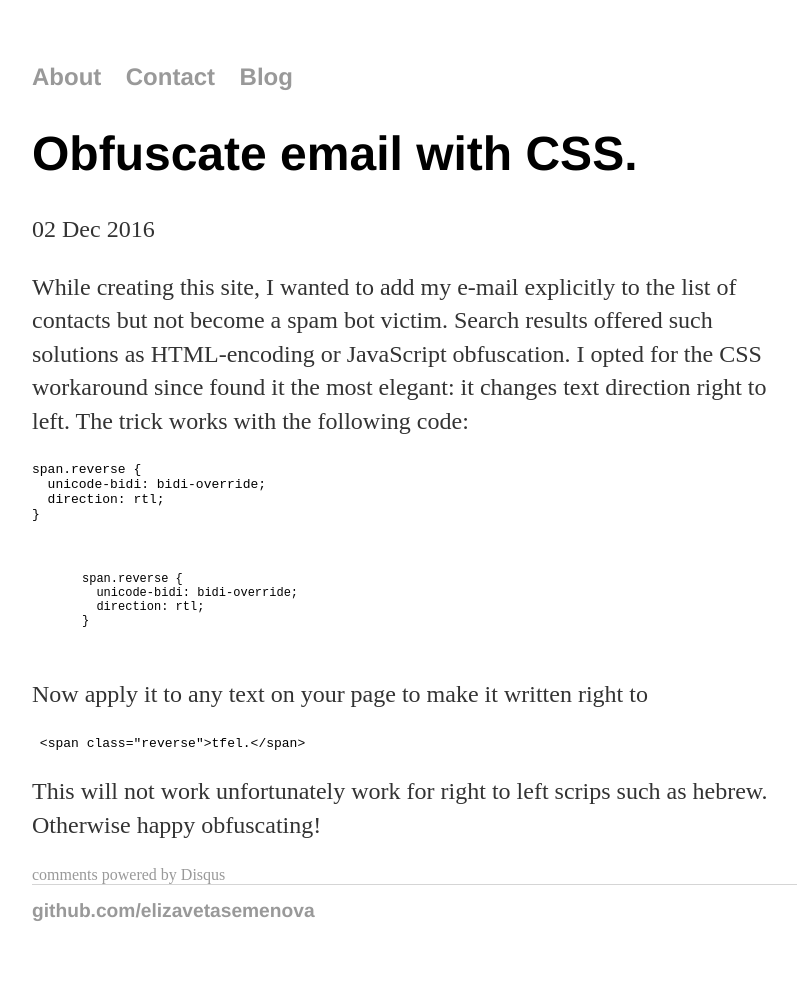
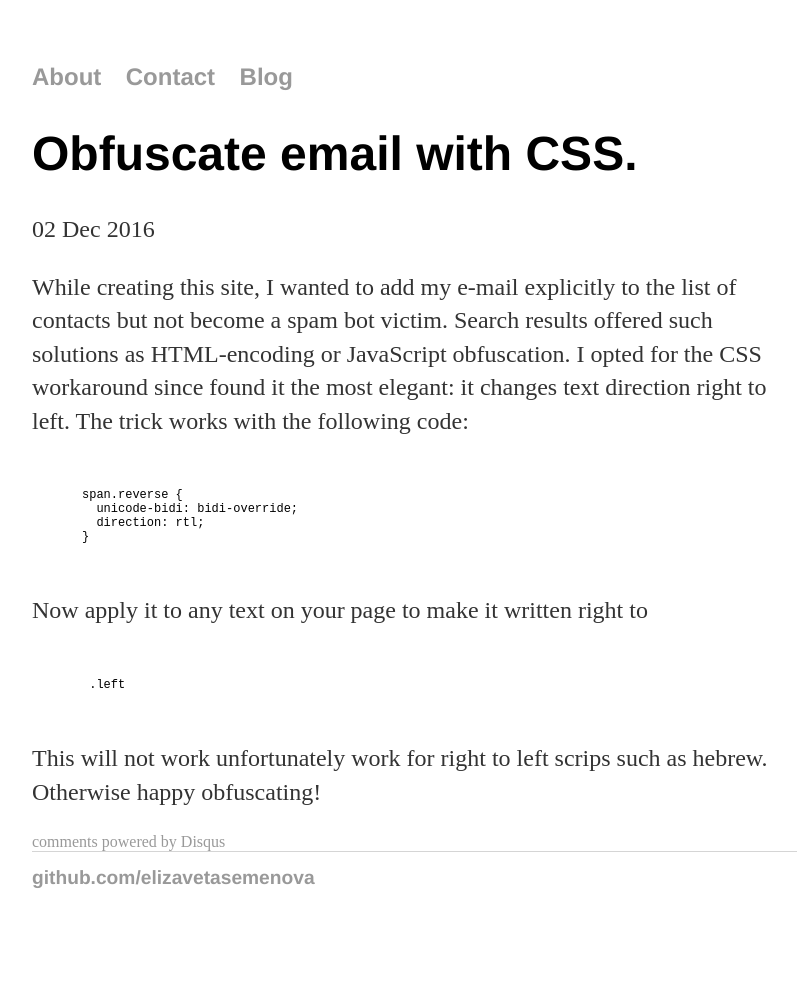
Before and after one commit to elizavetasemenova/elizavetasemenova.github.io, a Jekyll site: the page built from _posts/2016-12-02-obfuscate-email-with-CSS.md, in a window 1280 px wide. Shown: the whole page, without its empty margins (224-1021 px from the left). Built offline with Jekyll 4.4.1, drawn with Linux system fonts in a browser that asks for light colours; comment, search, counter and statistics services are not loaded; after the commit the page ends 952 px from its top, so only the background shows below that.

Commit message:
Update 2016-12-02-obfuscate-email-with-CSS.md

````diff
--- a/_posts/2016-12-02-obfuscate-email-with-CSS.md
+++ b/_posts/2016-12-02-obfuscate-email-with-CSS.md
@@ -7,14 +7,6 @@ comments: true
 While creating this site, I wanted to add my e-mail explicitly to the list of contacts but not become a spam bot victim. Search results
 offered such solutions as HTML-encoding or JavaScript obfuscation. I opted for the CSS workaround since found it the most elegant:
 it changes text direction right to left. The trick works with the following code:
-
-
-```CSS
-span.reverse {
-  unicode-bidi: bidi-override;
-  direction: rtl;
-}
-```
 
 <pre class="prettyprint lang-cs">
 span.reverse {
@@ -26,8 +18,8 @@ span.reverse {
 
 Now apply it to any text on your page to make it written right to
 
-```javascript
+<pre class="prettyprint lang-cs">
  <span class="reverse">tfel.</span>
-```
+</pre>
 
 This will not work unfortunately work for right to left scrips such as hebrew. Otherwise happy obfuscating!
````
